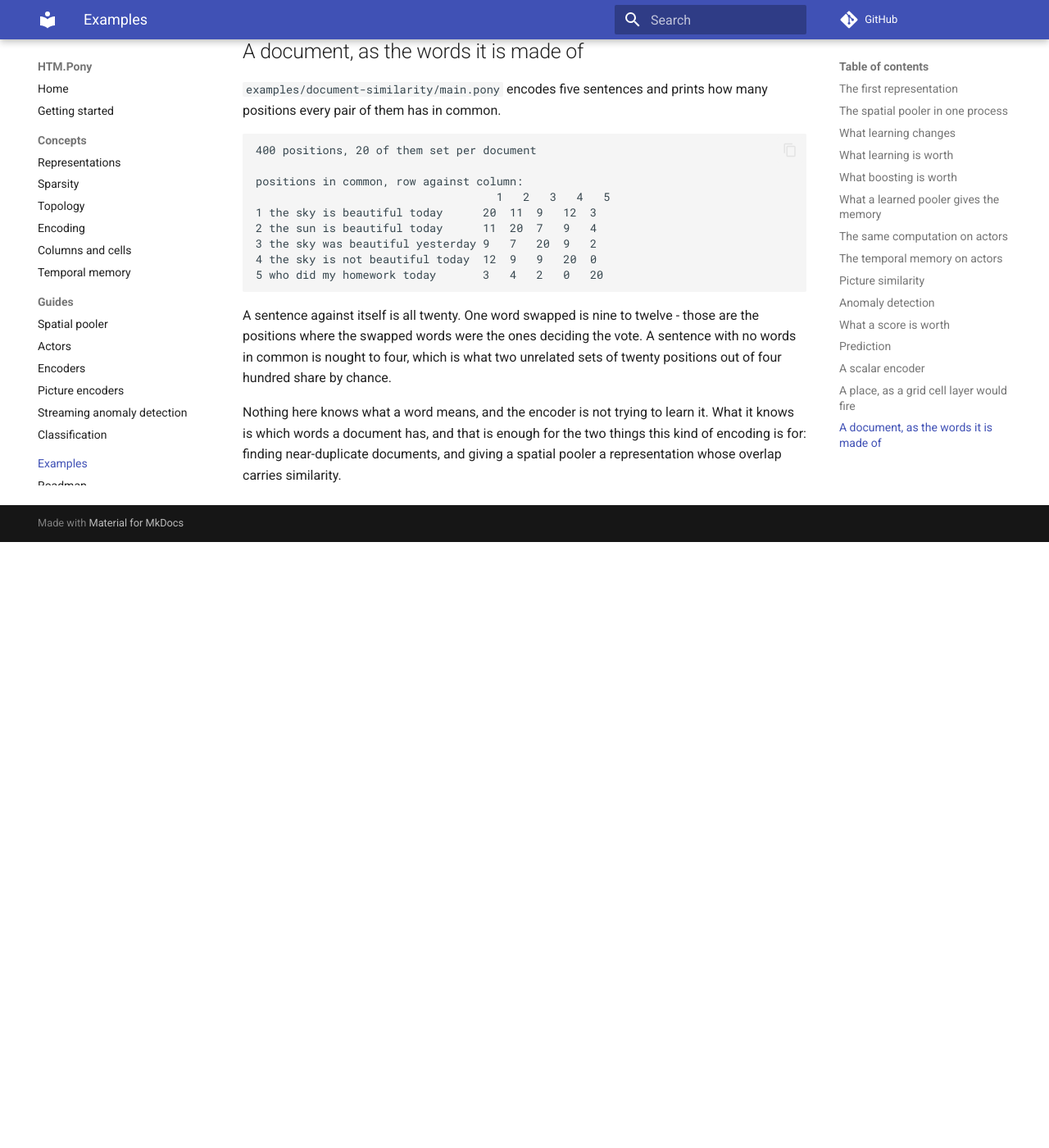
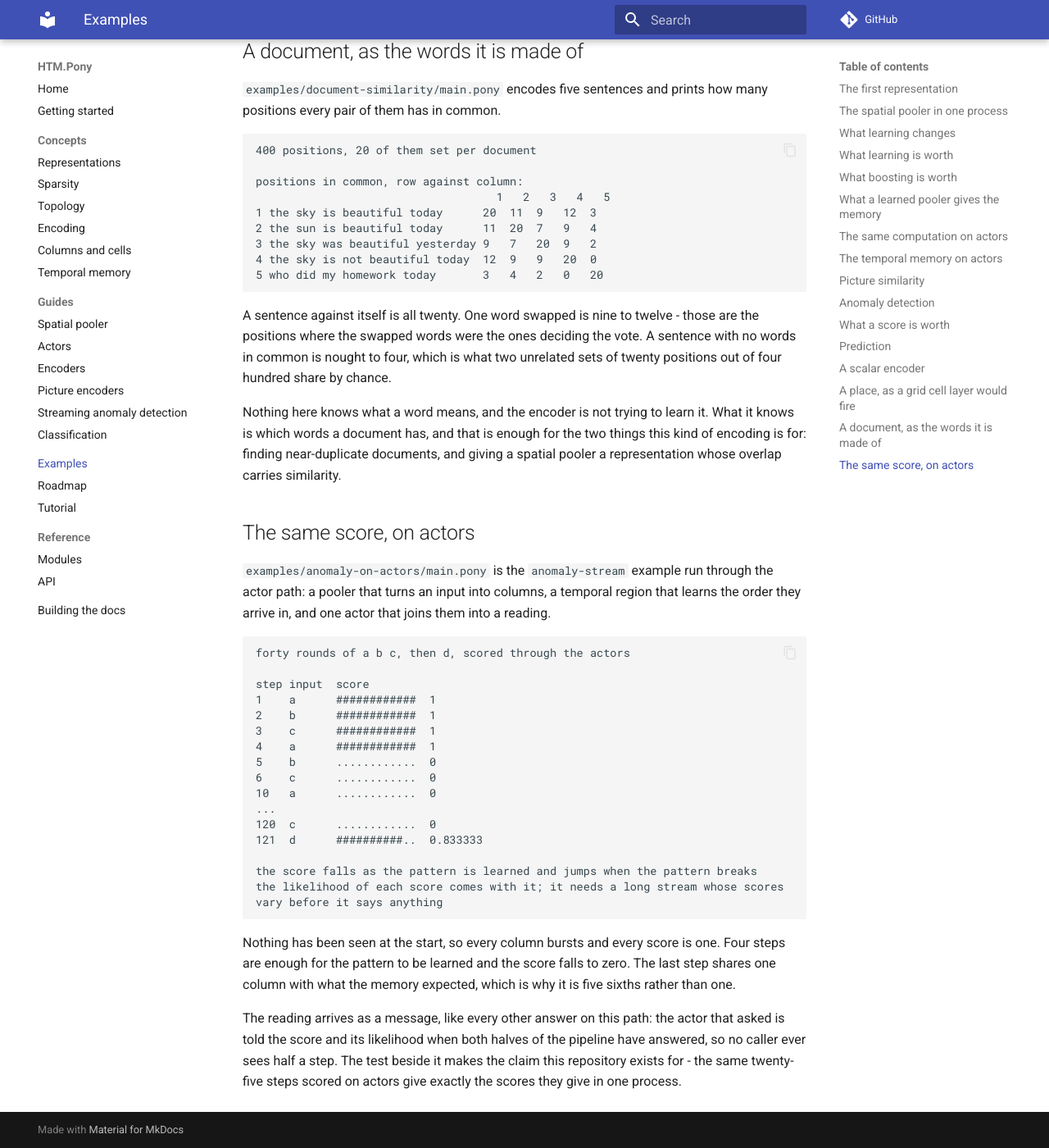
Before and after one commit to d-led/htm.pony, an MkDocs documentation site: the page built from docs/examples.md, in a window 1280 px wide and 1400 px high, scrolled down 10132 px. Shown: the whole window at 82% size. Built offline with MkDocs 1.6.1 and Material for MkDocs 9.7.7, drawn with Linux system fonts in a browser that asks for light colours; comment, search, counter and statistics services are not loaded; before the commit the page ends 10793 px from its top, so only the background shows below that.

Commit message:
Join the pooler and the region into a streaming anomaly score
Both halves of the actor path existed - a Pooler that turns an input into
columns and a TemporalRegion that learns the order they arrive in - and nothing
joined them. AnomalyStream is the join: it asks the pooler for a representation,
hands the columns to the region, and answers the caller with the share of them
the memory did not predict, together with the likelihood of that score.

One step is in flight at a time, because a score is a statement about the step
before it. The likelihood arrives built and is taken over by the actor, since it
keeps a history and re-estimates a distribution over it: one history, one owner.

The test makes the claim the repository exists for - twenty-five steps scored on
actors give exactly the scores they give in one process - and the example prints
the same stream the in-process one does, so the two can be read side by side.

Also tidy what git is told not to watch. The example binaries were listed one by
one with gaps: the newest three were not there at all, and neither were the dSYM
bundles of several others. They are now complete, alphabetically, and the Windows
artefacts they will be rebuilt as are covered by a single *.exe.

````diff
--- a/docs/examples.md
+++ b/docs/examples.md
@@ -524,3 +524,40 @@ Nothing here knows what a word means, and the encoder is not trying to learn it.
 What it knows is which words a document has, and that is enough for the two things
 this kind of encoding is for: finding near-duplicate documents, and giving a
 spatial pooler a representation whose overlap carries similarity.
+
+## The same score, on actors
+
+`examples/anomaly-on-actors/main.pony` is the `anomaly-stream` example run through
+the actor path: a pooler that turns an input into columns, a temporal region that
+learns the order they arrive in, and one actor that joins them into a reading.
+
+```
+forty rounds of a b c, then d, scored through the actors
+
+step input  score
+1    a      ############  1
+2    b      ############  1
+3    c      ############  1
+4    a      ############  1
+5    b      ............  0
+6    c      ............  0
+10   a      ............  0
+...
+120  c      ............  0
+121  d      ##########..  0.833333
+
+the score falls as the pattern is learned and jumps when the pattern breaks
+the likelihood of each score comes with it; it needs a long stream whose scores
+vary before it says anything
+```
+
+Nothing has been seen at the start, so every column bursts and every score is one.
+Four steps are enough for the pattern to be learned and the score falls to zero.
+The last step shares one column with what the memory expected, which is why it is
+five sixths rather than one.
+
+The reading arrives as a message, like every other answer on this path: the actor
+that asked is told the score and its likelihood when both halves of the pipeline
+have answered, so no caller ever sees half a step. The test beside it makes the
+claim this repository exists for - the same twenty-five steps scored on actors give
+exactly the scores they give in one process.
````
Also changed, not shown: README.md (+2 -0 lines), docs/index.md (+1 -0 lines), docs/reference/modules.md (+11 -0 lines), docs/roadmap.md (+8 -6 lines), 6 other files.
